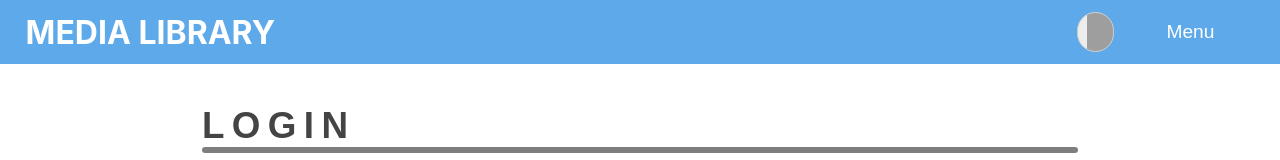
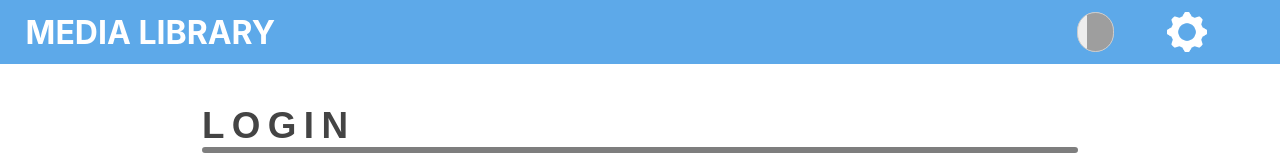
Before and after one commit to paynerg2/Media-Library, a React (Create React App) app: page /login in a window 1280 px wide. Shown: the top 160 px of the page. Built offline with nearby package versions, Linux system fonts and the light colour scheme; no server answers; grey boxes are pictures that could not be loaded.

Commit message:
Add settings option
Replaced 'menu' label with settings icon.
Dropdown now opens on click instead of hover.

```diff
--- a/src/client/_components/Header/Header.tsx
+++ b/src/client/_components/Header/Header.tsx
@@ -6,6 +6,8 @@ import { useSelector } from '../../_hooks';
 import Link from '../../_styled_components/link';
 import { SearchBar } from '../../_components/SearchBar';
 import { SubMenu } from '../SubMenu';
+import { icons } from '../../_assets/icons';
+import { Icon } from '../../_styled_components/displayPage';
 
 interface HeaderProps {
     toggleTheme: () => void;
@@ -20,7 +22,7 @@ const Header: React.FunctionComponent<HeaderProps> = ({ toggleTheme }) => {
         setShowMenu(false);
     };
 
-    const handleHover = () => {
+    const handleClick = () => {
         setShowMenu(true);
     };
 
@@ -32,14 +34,10 @@ const Header: React.FunctionComponent<HeaderProps> = ({ toggleTheme }) => {
                 <SearchBar />
                 {/* {loggedIn ||
                     (user && <Button onClick={handleLogout}>Logout</Button>)} */}
-                <div
-                    onMouseLeave={handleLeave}
-                    style={{
-                        width: '10vw'
-                    }}
-                    onMouseEnter={handleHover}
-                >
-                    <Menu>Menu</Menu>
+                <div onMouseLeave={handleLeave} onClick={handleClick}>
+                    <Menu>
+                        <Icon src={icons.settings} alt="Settings" />
+                    </Menu>
                     {showMenu && <SubMenu toggleTheme={toggleTheme} />}
                 </div>
             </LoginSection>
@@ -80,9 +78,14 @@ const Logo = styled(Link)`
 
 const Menu = styled.div`
     height: 8vh;
-    font-size: 1.2em;
+    width: 10vw;
     font-family: ${props => props.theme.fonts.primary};
     display: flex;
     justify-content: center;
     align-items: center;
+
+    &:hover {
+        opacity: 0.8;
+        transition: 0.4s linear;
+    }
 `;
```
